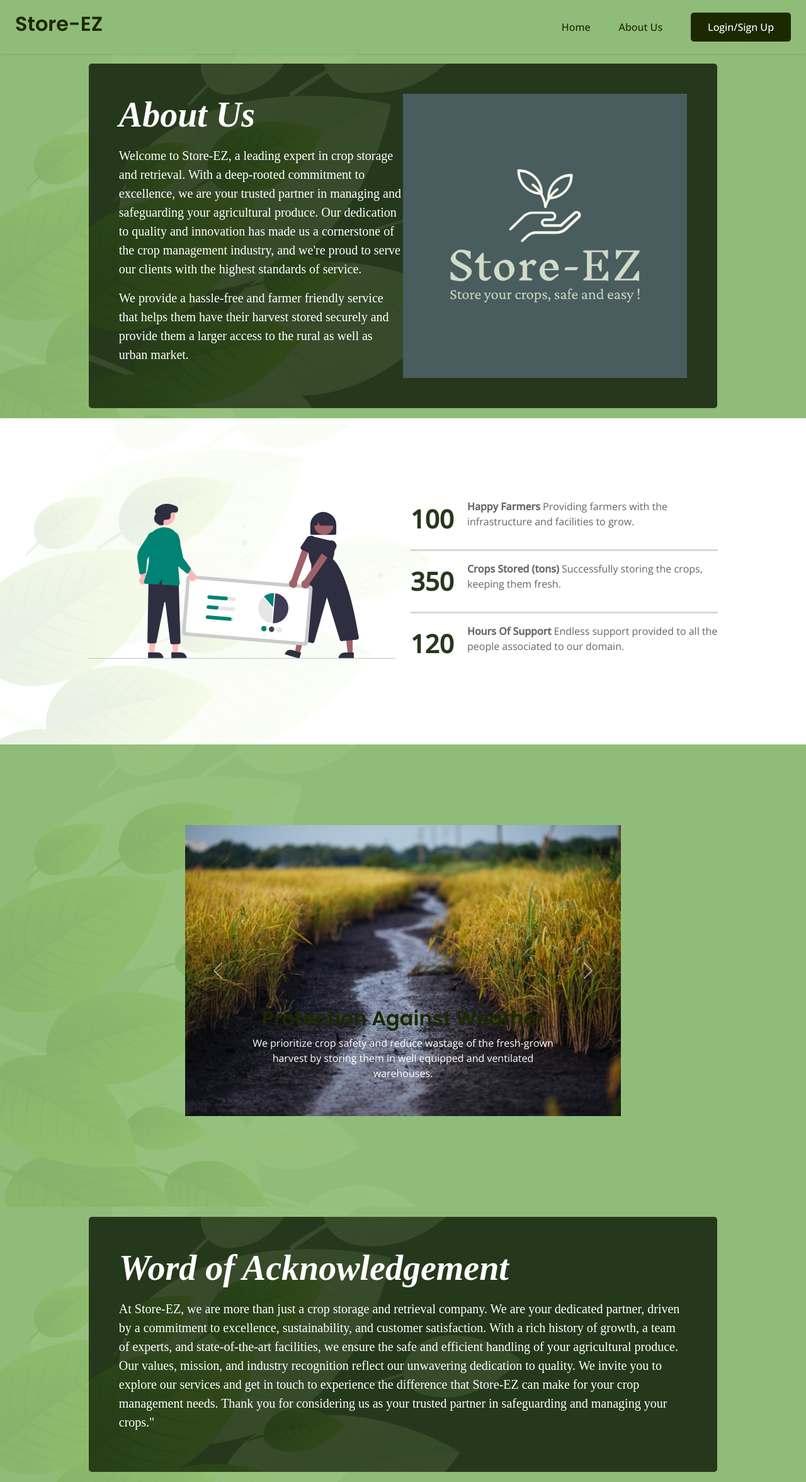
After one commit to Patel-Jenil/IT314_StoreEZ_G5, a Django app: page /aboutus/ in a window 1280 px wide. The commit adds this page. Shown: the whole page at 63% size. Run offline with Django 4.2, Linux system fonts and the light colour scheme; some libraries are stand-ins or nearby versions.

Commit message:
Changed about us page

```diff
--- a/Project/Warehouse/templates/Warehouse/warehouses.html
+++ b/Project/Warehouse/templates/Warehouse/warehouses.html
@@ -17,10 +17,14 @@
             <div class="col-3 my-auto">
                 <form class=" col-lg-auto" role="search">
                     <input type="search" class="form-control" placeholder="Search Warehouse" name="search_query" aria-label="Search">
+                    <!-- <div class="col-1 my-2">
+                        <input  type="submit" value="Search" />
+                    </div> -->
                 </form>
             </div>
             <div class="col-1 my-2">
-                <a href="#" style="color: black;">
+                <!-- <input class="btn btn--sub btn--lg" type="submit" value="Search" /> -->
+                <a href="{% url 'warehouses' %}" style="color: black;">
                     <svg xmlns="http://www.w3.org/2000/svg" width="16" height="16" fill="currentColor"
                         class="bi bi-search" viewBox="0 0 16 16">
                         <path
--- /dev/null
+++ b/Project/mainapp/templates/mainapp/farmer_about_us.html
@@ -0,0 +1,163 @@
+{% extends 'farmerbase.html' %}
+
+{% load static %}
+
+{% block css %}
+<link rel="stylesheet" href="{% static 'css/aboutus.css' %}">
+{% endblock %}
+
+{% block content %}
+
+
+<body>
+    <!-- <h1 class="Adit">Hello</h1> -->
+    <div class="container-fluid p-3" style="background-color: #90bc79; background-image: url('bg.png');">
+    <div class=" container-fluid p-3 p-md-5 text-white rounded ab" style="background-image: url('bg.png');">
+        <div class="col-md-6 px-0">
+          <h1 class="display-4 text-white fitalic ff">About Us</h1>
+          <p class="lead my-3 ff">Welcome to Store-EZ, a leading expert in crop storage and retrieval. With a deep-rooted commitment to excellence, we are your trusted partner in managing and safeguarding your agricultural produce. Our dedication to quality and innovation has made us a cornerstone of the crop management industry, and we're proud to serve our clients with the highest standards of service.</p>
+          <p class="lead mb-0 ff"><a href="#" class="text-white font-weight-bold">We provide a hassle-free and farmer friendly service that helps them have their harvest stored securely and provide them a larger access to the rural as well as urban market.</a></p>
+        </div>
+
+        <div class="col-lg-6">
+            <img src="{% static 'img/logo.jpg' %}" alt="" class="img-fluid">
+          </div>
+
+    </div>
+
+    </div>
+
+    <div class="container-fluid mb-0 pad" style="background-image: url('bg.png');">
+        <section id="stats-counter" class="stats-counter">
+            <div class="container aos-init aos-animate" data-aos="fade-up">
+
+              <div class="row gy-4 align-items-center">
+
+                <div class="col-lg-6">
+                  <img src="{% static 'img/aboutus/stat.svg' %}" alt="" class="img-fluid">
+                </div>
+
+                <div class="col-lg-6">
+
+                  <div class="stats-item d-flex align-items-center">
+                    <span data-purecounter-start="0" data-purecounter-end="100" data-purecounter-duration="0" class="purecounter">100</span>
+                    <p><strong>Happy Farmers</strong> Providing farmers with the infrastructure and facilities to grow. </p>
+                  </div><!-- End Stats Item -->
+                  <hr/>
+
+                  <div class="stats-item d-flex align-items-center">
+                    <span data-purecounter-start="0" data-purecounter-end="350" data-purecounter-duration="0" class="purecounter">350</span>
+                    <p><strong>Crops Stored (tons)</strong> Successfully storing the crops, keeping them fresh.</p>
+                  </div><!-- End Stats Item -->
+                  <hr/>
+
+                  <div class="stats-item d-flex align-items-center">
+                    <span data-purecounter-start="0" data-purecounter-end="120" data-purecounter-duration="0" class="purecounter">120</span>
+                    <p><strong>Hours Of Support</strong> Endless support provided to all the people associated to our domain. </p>
+                  </div><!-- End Stats Item -->
+
+                </div>
+
+              </div>
+
+            </div>
+          </section>
+
+
+    </div>
+
+      <div class="container-fluid mt-0 mb-0 my-0 pad" style="background-color: #90bc79; background-image: url('bg.png');">
+      <div class="container-fluid car margtop mb-3"  >
+        <div id="carouselExampleCaptions" class="carousel slide carousel-fade" data-ride="carousel">
+            <ol class="carousel-indicators">
+                <li data-target="#carouselExampleCaptions" data-slide-to="0" class="active"></li>
+                <li data-target="#carouselExampleCaptions" data-slide-to="1"></li>
+                <li data-target="#carouselExampleCaptions" data-slide-to="2"></li>
+            </ol>
+            <div class="carousel-inner">
+                <div class="carousel-item active">
+                    <img src="{% static 'img/aboutus/cim1.jpg' %}" class="d-block w-100" alt="...">
+                    <div class="carousel-caption d-none d-md-block">
+                        <h2>Protection Against Weather</h2>
+                        <p>We prioritize crop safety and reduce wastage of the fresh-grown harvest by storing them in
+                            well equipped and ventilated warehouses.
+                        </p>
+
+                    </div>
+                </div>
+                <div class="carousel-item">
+                    <img src="{% static 'img/aboutus/cim2.jpg' %}" class="d-block w-100" alt="...">
+                    <div class="carousel-caption d-none d-md-block">
+                        <h2>Making Fresh Produce Accessible</h2>
+                        <p>With our modern storage techniques and optimal storage conditions
+                            , we ensure crop safety and assure garden-fresh produce.
+                        </p>
+
+                    </div>
+                </div>
+                <div class="carousel-item">
+                    <img src="{% static 'img/aboutus/cim3.jpg' %}" class="d-block w-100" alt="...">
+                    <div class="carousel-caption d-none d-md-block">
+                        <h2>Farmer Friendly</h2>
+                        <p>Farmer are brought in line with the ever-growing technology, helping them grow in every domain,
+                            be it social or economical. Focusing and pertaining to the farmer's needs remains our top priority.
+                        </p>
+
+                    </div>
+                </div>
+            </div>
+            <a class="carousel-control-prev" href="#carouselExampleCaptions" role="button" data-slide="prev">
+                <span class="carousel-control-prev-icon" aria-hidden="true"></span>
+                <span class="sr-only">Previous</span>
+            </a>
+            <a class="carousel-control-next" href="#carouselExampleCaptions" role="button" data-slide="next">
+                <span class="carousel-control-next-icon" aria-hidden="true"></span>
+                <span class="sr-only">Next</span>
+            </a>
+        </div>
+    </div>
+</div>
+
+<div class="container-fluid p-3" style="background-color: #90bc79; background-image: url('bg.png');">
+    <div class=" container-fluid p-3 p-md-5 text-white rounded ab" style="background-image: url('bg.png');">
+        <div class="px-0">
+          <h1 class="display-4 text-white fitalic ff">Word of Acknowledgement</h1>
+          <p class="lead my-3 ff">At Store-EZ, we are more than just a crop storage and retrieval company.
+             We are your dedicated partner, driven by a commitment to excellence, sustainability, and customer satisfaction.
+              With a rich history of growth, a team of experts, and state-of-the-art facilities, we ensure the safe and efficient
+              handling of your agricultural produce. Our values, mission, and industry recognition reflect our unwavering
+               dedication to quality. We invite you to explore our services and get in touch to
+               experience the difference that Store-EZ can make for your crop management needs.
+                Thank you for considering us as your trusted partner in safeguarding and managing your crops."</p>
+        </div>
+
+
+
+    </div>
+
+
+
+
+
+
+
+
+
+
+</body>
+
+{% endblock %}
+
+
+{% block js %}
+<script src="https://code.jquery.com/jquery-3.3.1.slim.min.js"
+    integrity="sha384-q8i/X+965DzO0rT7abK41JStQIAqVgRVzpbzo5smXKp4YfRvH+8abtTE1Pi6jizo"
+    crossorigin="anonymous"></script>
+<script src="https://cdn.jsdelivr.net/npm/popper.js@1.14.3/dist/umd/popper.min.js"
+    integrity="sha384-ZMP7rVo3mIykV+2+9J3UJ46jBk0WLaUAdn689aCwoqbBJiSnjAK/l8WvCWPIPm49"
+    crossorigin="anonymous"></script>
+<script src="https://cdn.jsdelivr.net/npm/bootstrap@4.1.3/dist/js/bootstrap.min.js"
+    integrity="sha384-ChfqqxuZUCnJSK3+MXmPNIyE6ZbWh2IMqE241rYiqJxyMiZ6OW/JmZQ5stwEULTy"
+    crossorigin="anonymous"></script>
+
+    {% endblock %}
--- a/Project/mainapp/urls.py
+++ b/Project/mainapp/urls.py
@@ -8,6 +8,7 @@ urlpatterns = [
     path("login/", views.loginUser, name="login"),
     path("logout/", views.logoutUser, name="logout"),
     path("about-us/", views.aboutus, name="aboutus"),
+    path("aboutus/", views.about_us, name="about_us"),
 
 
     path('reset_password/', auth_views.PasswordResetView.as_view(template_name="reset_password.html"), name="reset_password"),
--- a/Project/mainapp/views.py
+++ b/Project/mainapp/views.py
@@ -92,6 +92,9 @@ def register(request):
 def aboutus(request):
     return render(request, 'mainapp/about_us.html')
 
+def about_us(request):
+    return render(request, 'mainapp/farmer_about_us.html')
+
 def logoutUser(request):
     logout(request)
     return redirect('homepage')
--- a/Project/templates/farmerbase.html
+++ b/Project/templates/farmerbase.html
@@ -56,7 +56,7 @@
                         <a href="{% url 'search' %}" class="nav-item nav-link">Book Warehouse</a>
                         <a href="{% url 'farmer_currentbooking' %}" class="nav-item nav-link">Bookings</a>
                         <a href="{% url 'farmer_profile' %}" class="nav-item nav-link">My Profile</a>
-                        <a href="{% url 'aboutus' %}" class="nav-item nav-link">About Us</a>
+                        <a href="{% url 'about_us' %}" class="nav-item nav-link">About Us</a>
 
 
 
--- a/Project/templates/homepage.html
+++ b/Project/templates/homepage.html
@@ -19,8 +19,12 @@
                     <p class="text-white mb-4 animated slideInRight">Providing farmers an accessible way to store, manage
                         and mantain their crops, ensuring fresh storage and a hassle-free retrieval of crops.
                     </p>
+                    {% if request.user.is_authenticated %}
+                    {% else %}
                     <a href="{% url 'login' %}" class="btn btn-dark py-2 px-4 me-3 animated slideInRight">Log In</a>
                     <a href="{% url 'register' %}" class="btn btn-outline-dark py-2 px-4 animated slideInRight">Sign Up</a>
+                    {% endif %}
+
                 </div>
                 <div class="col-lg-6">
                     <img class="img-fluid animated pulse infinite" src="{%static '/img/logo-color.png' %}" alt="">
```
